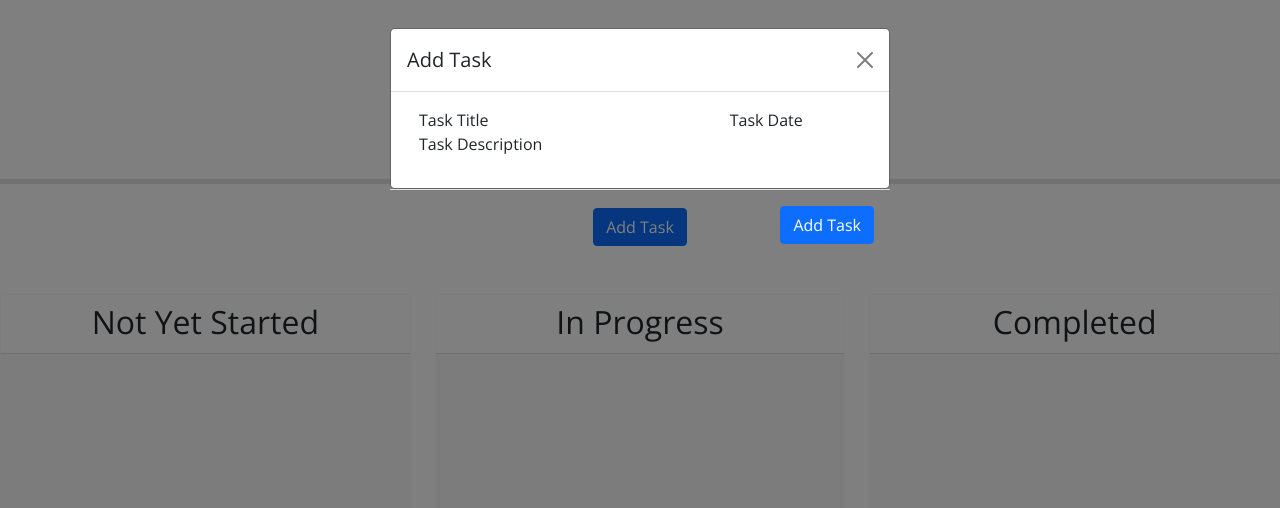
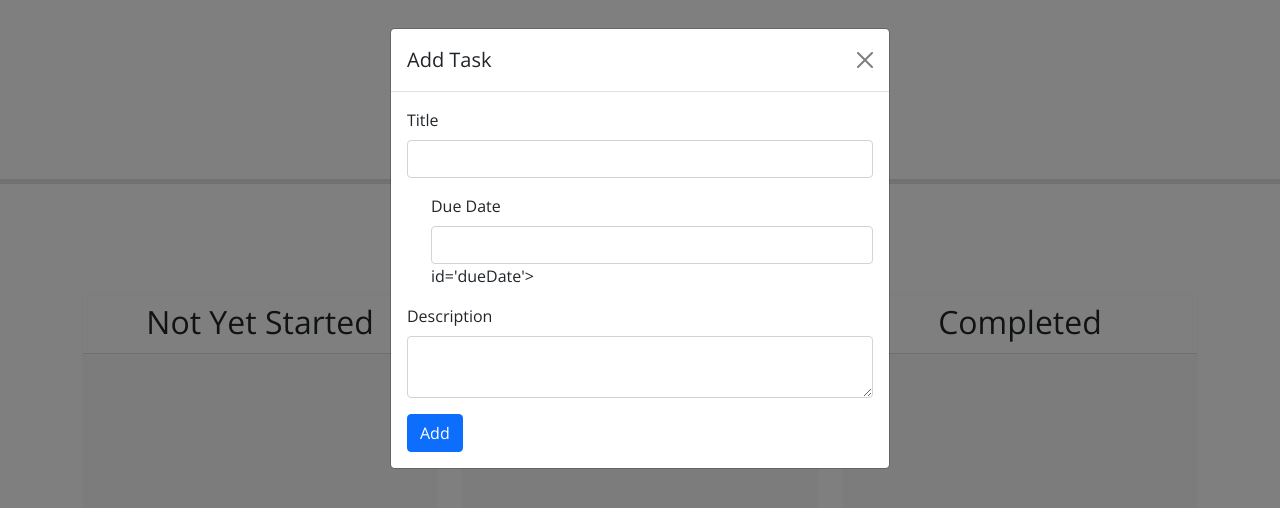
Before and after one commit to Keith-Godfrey/team-task-board, a plain HTML site: page index.html in a window 1280 px wide. Both pictures are taken after a click on the button "Add Task". Drawn offline with nearby package versions, Linux system fonts and the light colour scheme; files that its build step writes are made by us from their sources; files whose address does not match are found by name.

Commit message:
completed modal form

```diff
--- a/index.html
+++ b/index.html
@@ -25,7 +25,6 @@
       <button type="button" class="btn btn-primary" data-bs-toggle="modal" data-bs-target="#formModal">Add Task</button>
     </div>
     <!-- Todo: Create a modal with a form to add tasks -->
-
     <div class="modal fade" id="formModal" tabindex="-1" aria-labelledby="#formModalLabel" aria-hidden="true">
       <div class="modal-dialog">
         <div class="modal-content">
@@ -33,25 +32,24 @@
             <h5 class="modal-title" id="#formModalLabel">Add Task</h5>
             <button type="button" class="btn-close" data-bs-dismiss="modal" aria-label="Close"></button>
           </div>
+          <!-- adding form  -->
           <div class="modal-body">
-            <div class = "mb-3">
+            <form>
+              <div class="mb-3">
+                <label for="taskTitle" class="form-label">Title</label>
+                <input type="text" class="form-control" id="taskTitle">
+              </div>
+              <div class="mb-3 form-check">
+                <label for="dueDate" class="form-label">Due Date</label>
+                <input type="text" class="form-control"> id='dueDate'>
+              </div>
+              <div class="mb-3">
+                <label for="taskDescription" class="form-label">Description</label>
+                <textarea class="form-control" class="taskDescription" row="3"></textarea>
+              </div>
 
-
-            </mb-3>
-            <div class="container-fluid">
-              <div class="row">
-                <div class="col-md-4">Task Title</div>
-                <div class="col-md-4 ms-auto">Task Date</div>
-              <div class="row">
-                <div class="col-sm-9">Task Description</div>
-              </div>
-            </div>
-          </div>
-        </div>
-      </div>
-    </div>
-    <div class="modal-footer">
-      <button type="button" class="btn btn-primary">Add Task</button>
+              <button type="submit" class="btn btn-primary">Add</button>
+            </form>
     </div>
   </div>
   </div>
```
